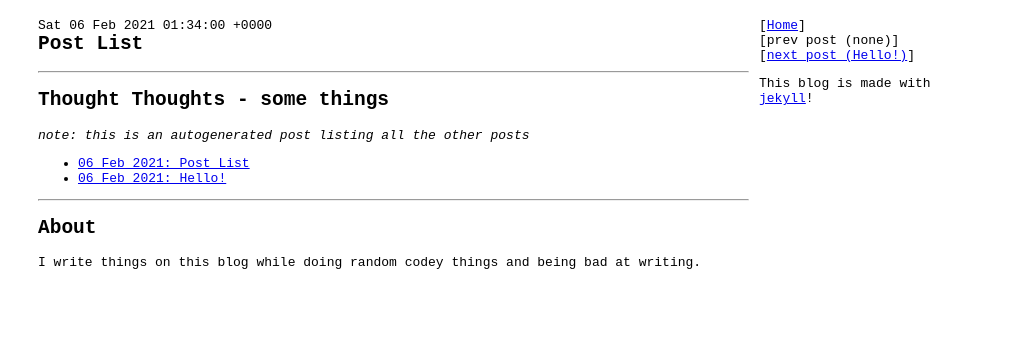
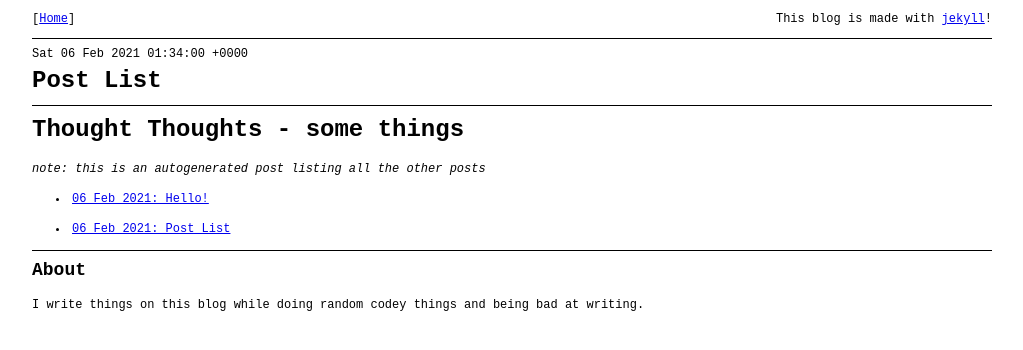
Before and after one commit to lsotnnirhcdfkb/lsotnnirhcdfkb.github.io, a Jekyll site: the page built from _notposts/posts.markdown, in a window 1280 px wide. Shown: the top 350 px of the page, without its empty margins (128-1151 px from the left). Built offline with Jekyll 4.4.1, drawn with Linux system fonts in a browser that asks for light colours.

Commit message:
fix css and change layout

```diff
--- a/_layouts/default.html
+++ b/_layouts/default.html
@@ -2,15 +2,20 @@
 <html lang="en">
 <head>
     <meta charset="UTF-8">
-    <meta name="viewport" content="width=device-width, initial-scale=1.0">
     <title>{{ page.title }} - {{ site.title }}</title>
     <link rel="stylesheet" type="text/css" href="/assets/styles/main.css">
 </head>
 <body>
-    <div class="centered-things">
-        <main class="page-content">
-            {{ content }}
-        </main>
-    </div>
+    <main class="page-content">
+        <div class="page-header clearfix">
+            <div class="header-left">
+                [<a href="/" {% if page.title == "Home" %}class="active-page"{% endif %}>Home</a>]
+            </div>
+            <div class="header-right">This blog is made with <a href="https://jekyllrb.com/">jekyll</a>!</div>
+        </div>
+        <hr>
+
+        {{ content }}
+    </main>
 </body>
 </html>
--- a/_layouts/post.html
+++ b/_layouts/post.html
@@ -2,38 +2,10 @@
 layout: default
 ---
 
-<article>
-    <div class="post-sidebar">
-        <div>
-            [<a href="/" {% if page.title == "Home" %}class="active-page"{% endif %}>Home</a>]
-        </div>
-
-        <div>
-            {% if page.previous %}
-            [<a href="{{page.previous.url}}" class="post-prev-link">prev post ({{page.previous.title}})</a>]
-            {% else %}
-            <p class="post-prev-link">[prev post (none)]</p>
-            {% endif %}
-        </div>
-
-        <div>
-            {% if page.next %}
-            [<a href="{{page.next.url}}" class="post-next-link">next post ({{page.next.title}})</a>]
-            {% else %}
-            <p class="post-next-link">[next post (none)]</p>
-            {% endif %}
-        </div>
-
-        <div>
-            <p>This blog is made with <a href="https://jekyllrb.com/">jekyll</a>!</p>
-        </div>
-    </div>
-
+<article class="clearfix">
     <div class="post-contents">
-        <header>
-            <div class="post-date">{{ page.date | date: "%a %d %b %Y %H:%M:%S %z" }}</div>
-            <h1 class="post-title">{{ page.title }}</h1>
-        </header>
+        <div class="post-date">{{ page.date | date: "%a %d %b %Y %H:%M:%S %z" }}</div>
+        <h1 class="post-title">{{ page.title }}</h1>
         <hr>
         {{ content }}
     </div>
--- a/_notposts/posts.markdown
+++ b/_notposts/posts.markdown
@@ -8,7 +8,7 @@ permalink: /
 *note: this is an autogenerated post listing all the other posts*
 
 <ul>
-{% for post in site.notposts %}
+{% for post in site.notposts reversed %}
 <li><a href="{{ post.url }}">{{ post.date | date: "%d %b %Y" }}: {{ post.title }}</a></li>
 {% endfor %}
 </ul>
--- a/assets/styles/main.scss
+++ b/assets/styles/main.scss
@@ -1,37 +1,91 @@
 ---
 ---
 
-body {
+@import 'reset.css';
+@import 'default.css';
+
+html {
   font-family: monospace;
 }
 
-.post-prev-link, .post-next-link {
-    margin-top: 0;
-    margin-bottom: 0;
+* {
+    box-sizing: border-box;
 }
 
-.post-title {
-    margin-top: 0;
-}
-.post-date {
-    margin-top: 10px;
+body {
+    font-size: 12px;
+    line-height: 1.5;
 }
 
-.centered-things {
+p, li {
+    margin: 1em 0em;
+}
+
+h1, h2, h3, h4, h5, h6 {
+    font-weight: bold;
+}
+
+h1 {
+    font-size: 2em;
+}
+h2 {
+    font-size: 1.5em;
+}
+h3 {
+    font-size: 1.25em;
+}
+h4 {
+    font-size: 1.2em;
+}
+h5 {
+    font-size: 1.1em;
+}
+h6 {
+    font-size: 1em;
+}
+
+hr {
+    background: black;
+    height: 1px;
+    border: none;
+}
+
+ul, ol {
+    margin: 0em 2em;
+}
+ul {
+    list-style: disc inside;
+}
+ol {
+    list-style: decimal inside;
+}
+
+em {
+    font-style: italic;
+}
+strong {
+    font-weight: bold;
+}
+
+.header-left {
+    float: left;
+}
+
+.header-right {
+    float: right;
+}
+
+.page-header {
+    margin: 10px 0px 10px 0px;
+}
+
+.page-content {
     width: 75%;
     margin: auto;
 }
 
-.post-sidebar {
-    width: 25%;
-    float: right;
-    padding: 10px;
-    box-sizing: border-box;
+.clearfix::after {
+    content: "";
+    clear: both;
+    display: table;
 }
-
-.post-contents {
-    width: 75%;
-    float: left;
-}
-
-@import url(default.css)
--- /dev/null
+++ b/assets/styles/reset.css
@@ -0,0 +1,46 @@
+/* Eric Meyer's "Reset CSS" css file
+   https://meyerweb.com/eric/tools/css/reset/ */
+
+html, body, div, span, applet, object, iframe,
+h1, h2, h3, h4, h5, h6, p, blockquote, pre,
+a, abbr, acronym, address, big, cite, code,
+del, dfn, em, img, ins, kbd, q, s, samp,
+small, strike, strong, sub, sup, tt, var,
+b, u, i, center,
+dl, dt, dd, ol, ul, li,
+fieldset, form, label, legend,
+table, caption, tbody, tfoot, thead, tr, th, td,
+article, aside, canvas, details, embed,
+figure, figcaption, footer, header, hgroup,
+menu, nav, output, ruby, section, summary,
+time, mark, audio, video {
+	margin: 0;
+	padding: 0;
+	border: 0;
+	font-size: 100%;
+	font: inherit;
+	vertical-align: baseline;
+}
+/* HTML5 display-role reset for older browsers */
+article, aside, details, figcaption, figure,
+footer, header, hgroup, menu, nav, section {
+	display: block;
+}
+body {
+	line-height: 1;
+}
+ol, ul {
+	list-style: none;
+}
+blockquote, q {
+	quotes: none;
+}
+blockquote:before, blockquote:after,
+q:before, q:after {
+	content: '';
+	content: none;
+}
+table {
+	border-collapse: collapse;
+	border-spacing: 0;
+}
```
